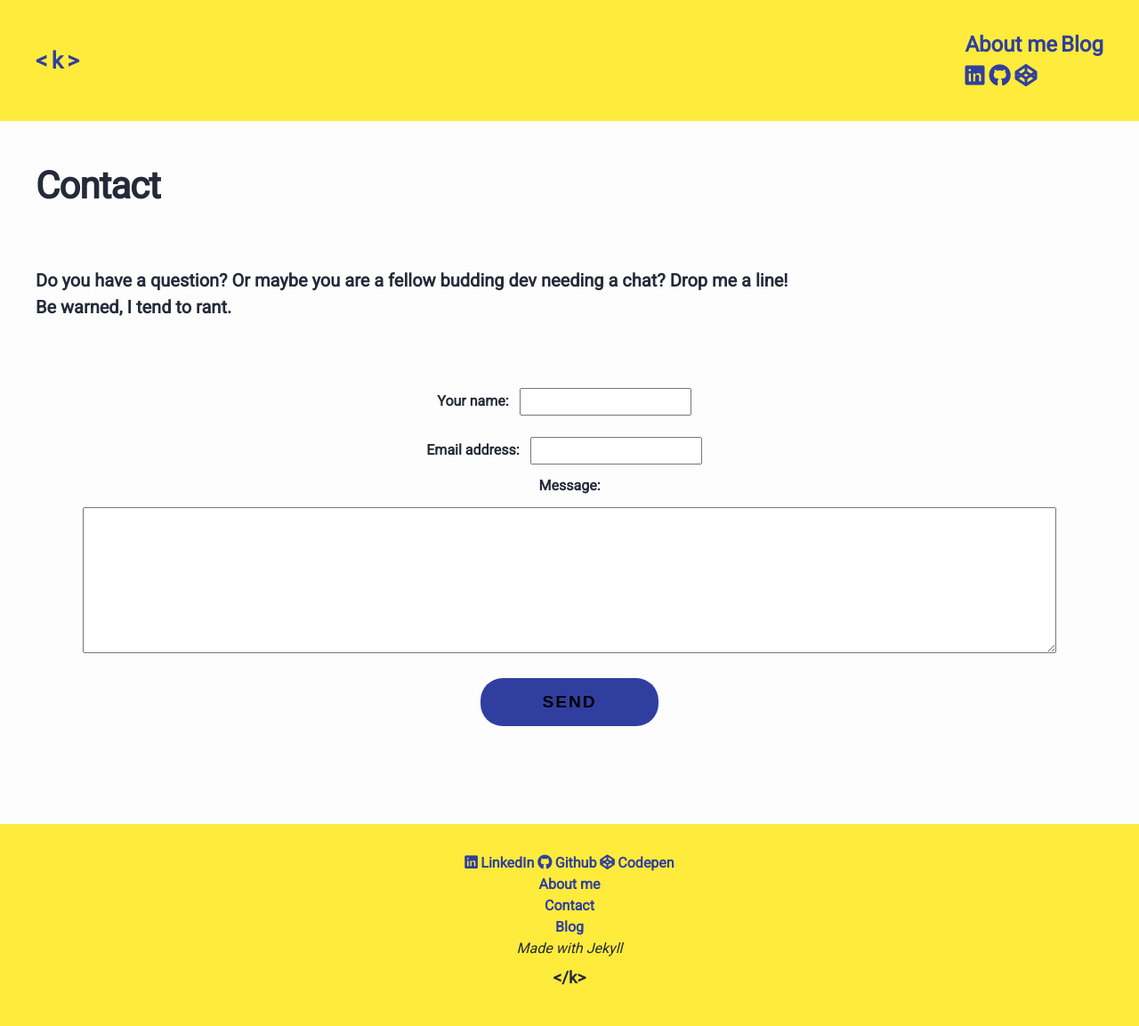
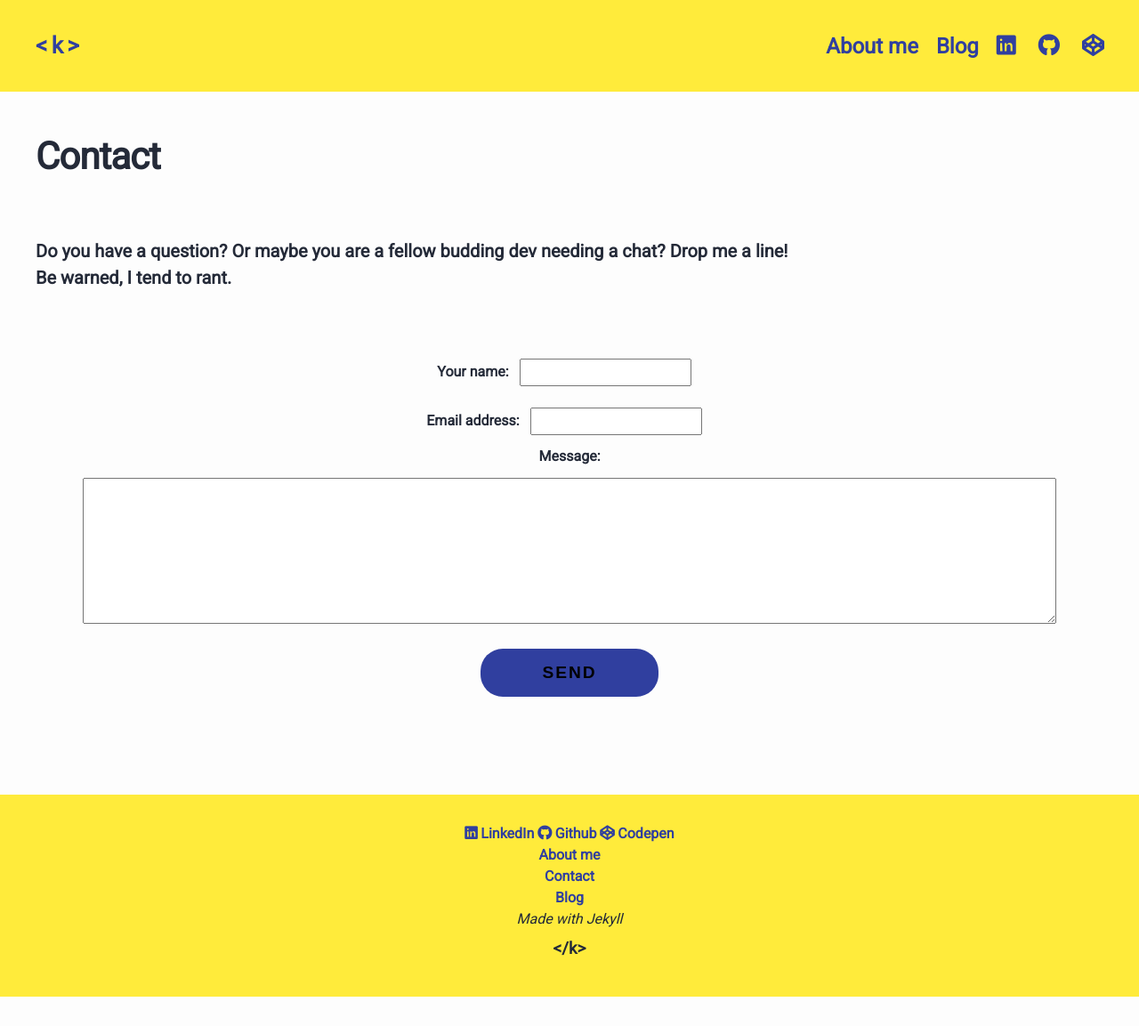
Before and after one commit to krisztin/krisztin.github.io, a Jekyll site: the page built from contact.md, in a window 1280 px wide. Shown: the whole page at 89% size. Built offline with Jekyll 4.4.1, drawn with Linux system fonts in a browser that asks for light colours; nearby versions of some CDN libraries; after the commit the page ends 1120 px from its top, so only the background shows below that.

Commit message:
flex fix

```diff
--- a/_sass/minima/_layout.scss
+++ b/_sass/minima/_layout.scss
@@ -106,25 +106,35 @@
     font-weight: bold;
     text-decoration: none;
     font-size: $base-font-size * 1.5;
+    margin-left: 20px;
+    &:not(:last-child) {
+      margin-right: 0;
+    }
+  }
+  .site-links {
+    display: flex;
+    flex-direction: row;
+    justify-content: flex-end;
   }
 }
 
-@include media-query(470px) {
+@include media-query(500px) {
   .site-nav {
     flex-direction: column;
-  }
     .site-links {
       display: flex;
       flex-direction: column-reverse;
       align-items: center;
+    }
+    .page-link {
+      padding-top: 1rem;
+      margin-left: 0;
     }
     .social-links {
       width: 100%;
       display: flex;
       justify-content: space-between;
     }
-  .page-link {
-    padding-top: 1rem;
   }
 }
 
```
Lines whose indentation alone changed are shown as unchanged.
